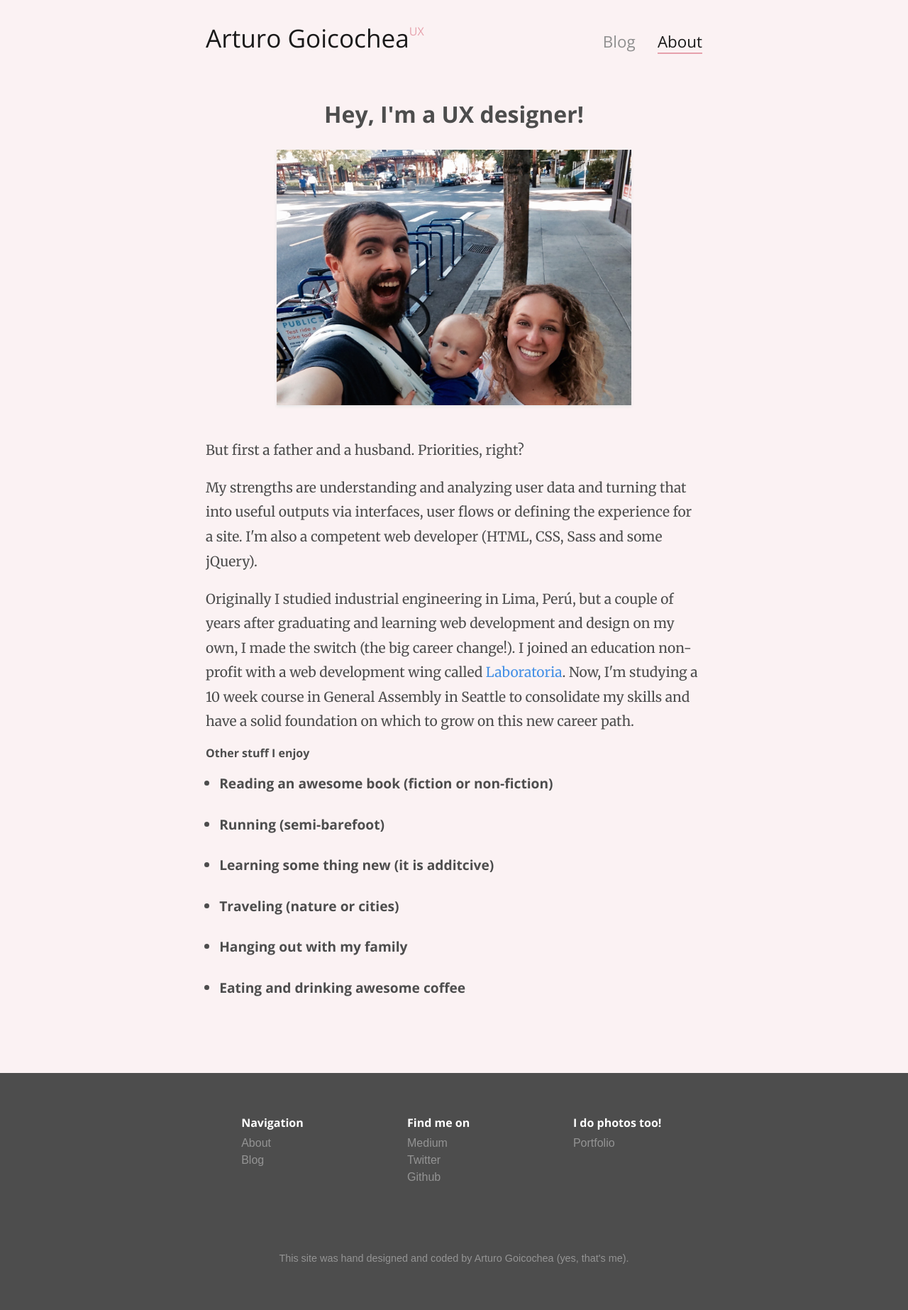
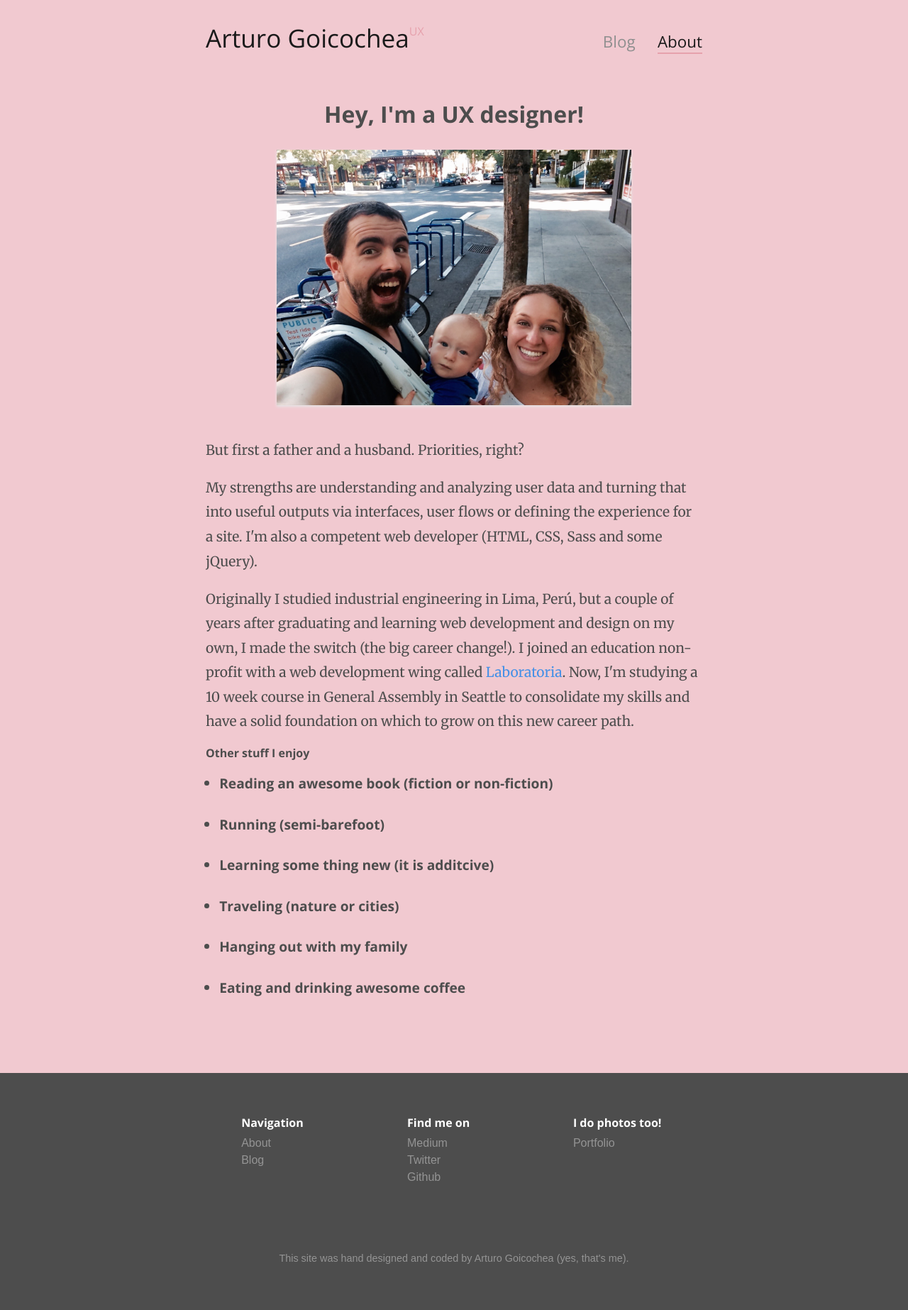
Before and after one commit to arturogh/arturogh, a Jekyll site: the page built from about.html, in a window 1280 px wide. Shown: the whole page at 71% size. Built offline with Jekyll 4.4.1, drawn with Linux system fonts in a browser that asks for light colours.

Commit message:
some color changes v4

```diff
--- a/public/css/main.css
+++ b/public/css/main.css
@@ -1014,7 +1014,7 @@ body.posts-page.work {
 body.posts-page.blog {
   background: #deebfb; }
 body.posts-page.about {
-  background: #fbf2f3; }
+  background: #f1c9d0; }
 
 .work-posts-feed {
   max-width: 68em;
--- a/public/css/main.sass
+++ b/public/css/main.sass
@@ -210,7 +210,7 @@ body.posts-page
 	&.blog
 		background: lighten($blog-color, 34%)
 	&.about
-		background: lighten($about-color, 20%)
+		background: lighten($about-color, 10%)
 
 .work-posts-feed
 	+outer-container
```
